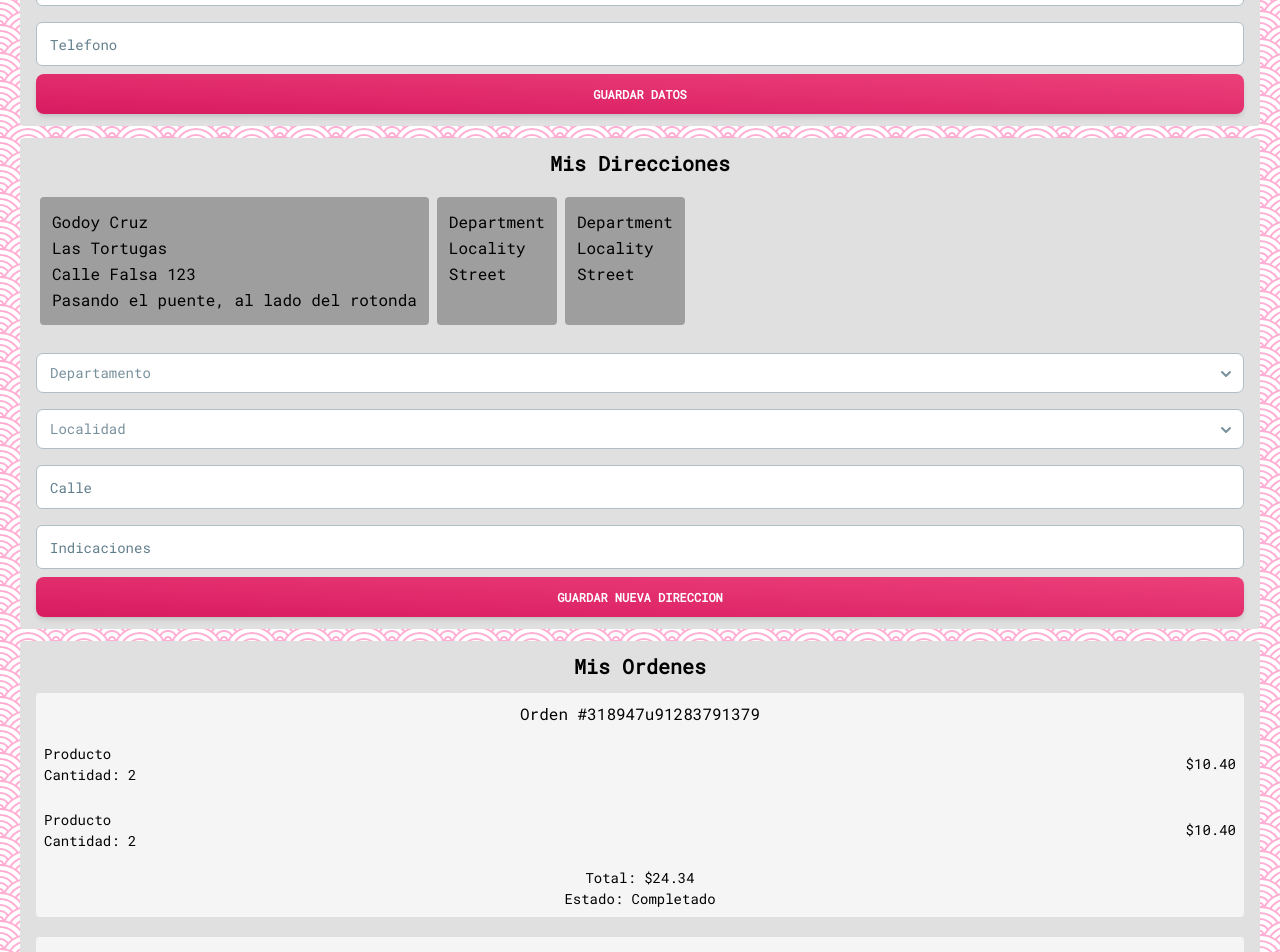
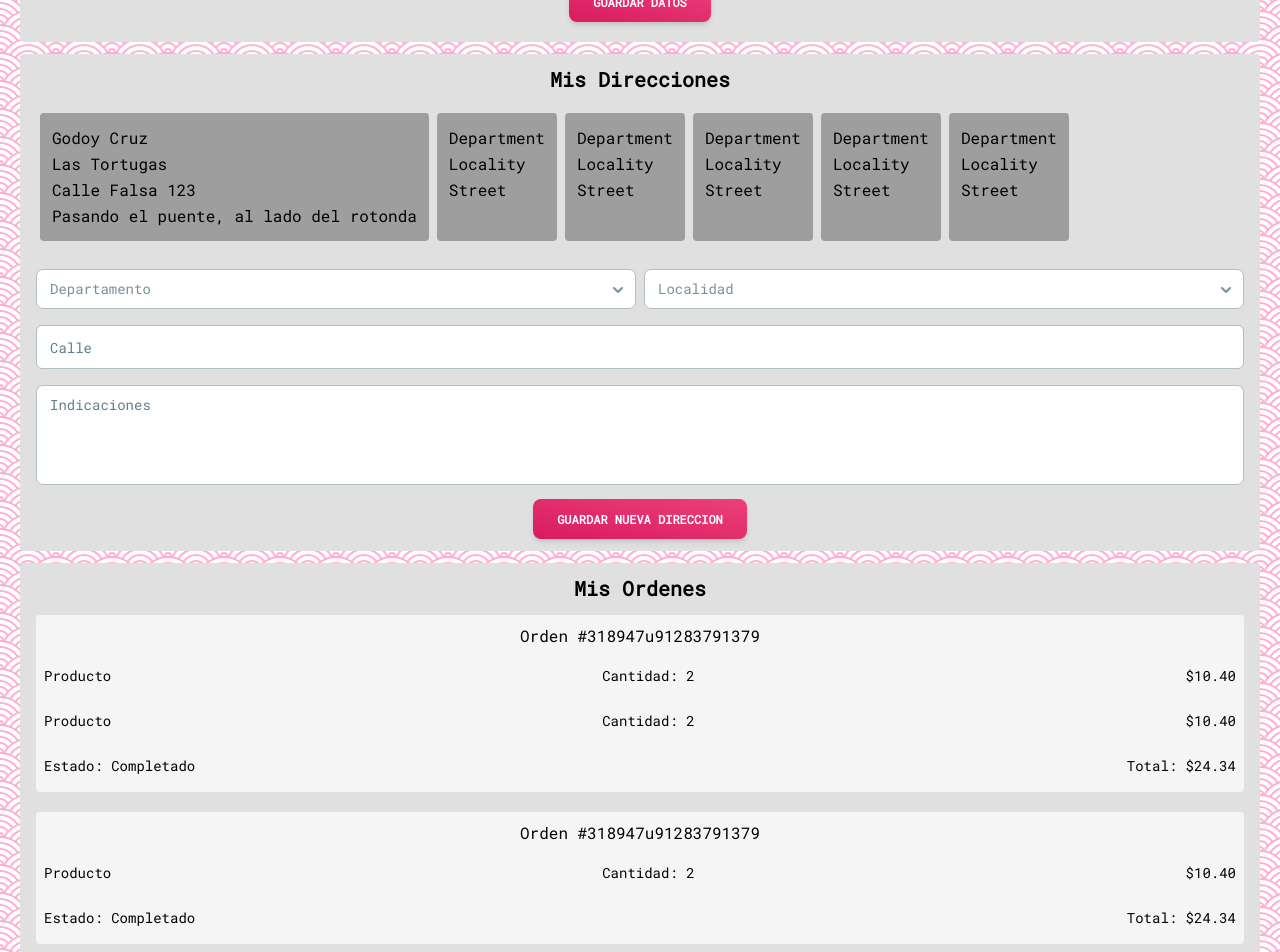
Before and after one commit to kmdz12/market, a React (Vite) app in the folder client/: page /account in a window 1280 px wide. Shown: the part 400-1352 px from the top of the page. Built offline with nearby package versions, Linux system fonts and the light colour scheme; no server answers.

Commit message:
feature: add missing padding to main container, add structure for md breakpoint

```diff
--- a/client/src/pages/Account/Account.page.jsx
+++ b/client/src/pages/Account/Account.page.jsx
@@ -1,7 +1,7 @@
 import React from 'react';
 import NavBarComponent from '../../components/NavBar/navbar.component';
 import FooterComponent from '../../components/Footer/footer.component';
-import { Button, Input, Typography, Select, Option } from '@material-tailwind/react';
+import { Button, Input, Typography, Select, Option, Textarea } from '@material-tailwind/react';
 import '../../animations/animista.css';
 
 function AccountPage() {
@@ -9,7 +9,7 @@ function AccountPage() {
     return (
         <>
             <NavBarComponent />
-            <div className='background'>
+            <div className='background py-5'>
                 <div className='py-5 mx-5 flex justify-center'>
                     <Typography variant='h1'>Mi Cuenta</Typography>
                 </div>
@@ -19,18 +19,20 @@ function AccountPage() {
                     <div className='bg-gray-300 flex flex-col items-center rounded'>
                         <Typography variant='h5' className='py-3'>Mis Datos</Typography>
                         <div className='w-full py-3 px-4'>
+                            <div className='md:flex justify-between'>
                                 <div className='py-2'>
                                     <Input className="bg-white" label='Nombre' variant="outlined" size='lg' />
                                 </div>
                                 <div className='py-2'>
 
-                                <Input className="bg-white " label='Apellido' variant="outlined" size='lg' />
+                                    <Input className="bg-white" label='Apellido' variant="outlined" size='lg' />
                                 </div>
                                 <div className='py-2'>
-                                <Input className="bg-white " label="Telefono" type="number" variant="outlined" size='lg' />
+                                    <Input className="bg-white" label="Telefono" type="number" variant="outlined" size='lg' />
+                                </div>
                             </div>
 
-                            <div className='flex'>
+                            <div className='flex md:flex-col md:items-center md:py-2'>
                                 <Button className='flex grow justify-center shadow-pop-br' color='pink' variant="gradient">Guardar Datos</Button>
                             </div>
                         </div>
@@ -45,7 +47,22 @@ function AccountPage() {
                                 <Typography className='whitespace-nowrap'>Godoy Cruz</Typography>
                                 <Typography className='whitespace-nowrap'>Las Tortugas</Typography>
                                 <Typography className='whitespace-nowrap'>Calle Falsa 123</Typography>
-                                <Typography className='whitespace-wrap'>Pasando el puente, al lado del rotonda</Typography>
+                                <Typography className='whitespace-wrap md:whitespace-nowrap'>Pasando el puente, al lado del rotonda</Typography>
+                            </div>
+                            <div className='bg-gray-500 rounded p-3 mx-1'>
+                                <Typography>Department</Typography>
+                                <Typography>Locality</Typography>
+                                <Typography>Street</Typography>
+                            </div>
+                            <div className='bg-gray-500 rounded p-3 mx-1'>
+                                <Typography>Department</Typography>
+                                <Typography>Locality</Typography>
+                                <Typography>Street</Typography>
+                            </div>
+                            <div className='bg-gray-500 rounded p-3 mx-1'>
+                                <Typography>Department</Typography>
+                                <Typography>Locality</Typography>
+                                <Typography>Street</Typography>
                             </div>
                             <div className='bg-gray-500 rounded p-3 mx-1'>
                                 <Typography>Department</Typography>
@@ -60,7 +77,8 @@ function AccountPage() {
                         </div>
                         {/* New Direction Container */}
                         <div className='py-3 w-full px-4'>
-                            <div className='py-2'>
+                            <div className='md:flex md:justify-between'>
+                                <div className='py-2 md:w-full md:mr-1'>
                                     <Select label="Departamento" className='bg-white'>
                                         <Option>Material Tailwind HTML</Option>
                                         <Option>Material Tailwind React</Option>
@@ -69,23 +87,26 @@ function AccountPage() {
                                         <Option>Material Tailwind Svelte</Option>
                                     </Select>
                                 </div>
-                            <div className='py-2'>
-                                <Select label="Localidad" className='bg-white whitespace-nowrap'>
+                                <div className='py-2 md:w-full md:ml-1'>
+                                    <Select label="Localidad" className='bg-white'>
                                         <Option>Material Tailwind HTML</Option>
                                         <Option>Material Tailwind React</Option>
                                         <Option>Material Tailwind Vue</Option>
                                         <Option>Material Tailwind Angular</Option>
-                                    <Option className='whitespace-nowrap'>Material Tailwind Svelte</Option>
+                                        <Option>Material Tailwind Svelte</Option>
                                     </Select>
                                 </div>
+                            </div>
+                            <div>
                                 <div className='py-2'>
-                                <Input className="bg-white " label="Calle" type="text" variant="outlined" size='lg' />
+                                    <Input className="bg-white" label="Calle" type="text" variant="outlined" size='lg' />
                                 </div>
                                 <div className='py-2'>
-                                <Input className="bg-white " label="Indicaciones" type="text" variant="outlined" size='lg' />
+                                    <Textarea label="Indicaciones" className='bg-white' variant='outlined' size='md' />
+                                </div>
                             </div>
 
-                            <div className='flex'>
+                            <div className='flex md:flex-col md:items-center'>
                                 <Button className='flex grow justify-center shadow-pop-br' color='pink' variant="gradient">Guardar Nueva Direccion</Button>
                             </div>
                         </div>
@@ -96,23 +117,32 @@ function AccountPage() {
 
                         <div className='py-2 w-full bg-gray-100 rounded mb-5'>
                             <Typography className='text-center'>Orden #318947u91283791379</Typography>
-                            <div className='flex justify-between items-center my-2 p-2'>
+
+                            <div className='flex flex-row justify-between my-2 p-2'>
+                                <div className='flex flex-col md:flex-row md:grow md:justify-between'>
+                                    <Typography variant="small">Producto</Typography>
+                                    <div className='md:flex md:grow md:justify-center'>
+                                        <Typography variant="small">Cantidad: 2</Typography>
+                                    </div>
+                                </div>
                                 <div>
-                                    <Typography variant="small" >Producto</Typography>
-                                    <Typography variant="small" >Cantidad: 2</Typography>
+                                    <Typography variant="small">$10.40</Typography>
                                 </div>
-                                <Typography variant="small" >$10.40</Typography>
+                            </div>
 
+                            <div className='flex flex-row justify-between my-2 p-2'>
+                                <div className='flex flex-col md:flex-row md:grow md:justify-between'>
+                                    <Typography variant="small">Producto</Typography>
+                                    <div className='md:flex md:grow md:justify-center'>
+                                        <Typography variant="small">Cantidad: 2</Typography>
                                     </div>
-                            <div className='flex justify-between items-center my-2 p-2'>
+                                </div>
                                 <div>
-                                    <Typography variant="small" >Producto</Typography>
-                                    <Typography variant="small" >Cantidad: 2</Typography>
+                                    <Typography variant="small">$10.40</Typography>
                                 </div>
-                                <Typography variant="small" >$10.40</Typography>
+                            </div>
 
-                            </div>
-                            <div className='flex flex-col items-center mt-2'>
+                            <div className='flex flex-col items-center mt-2 md:flex-row-reverse md:justify-between md:p-2'>
                                 <Typography variant="small">Total: $24.34</Typography>
                                 <Typography variant="small">Estado: Completado</Typography>
                             </div>
@@ -120,22 +150,28 @@ function AccountPage() {
 
                         <div className='py-2 w-full bg-gray-100 rounded mb-5'>
                             <Typography className='text-center'>Orden #318947u91283791379</Typography>
-                            <div className='flex justify-between items-center my-2 p-2'>
+
+                            <div className='flex flex-row justify-between my-2 p-2'>
+                                <div className='flex flex-col md:flex-row md:grow md:justify-between'>
+                                    <Typography variant="small">Producto</Typography>
+                                    <div className='md:flex md:grow md:justify-center'>
+                                        <Typography variant="small">Cantidad: 2</Typography>
+                                    </div>
+                                </div>
                                 <div>
-                                    <Typography variant="small" >Producto</Typography>
-                                    <Typography variant="small" >Cantidad: 2</Typography>
+                                    <Typography variant="small">$10.40</Typography>
                                 </div>
-                                <Typography variant="small" >$10.40</Typography>
                             </div>
-                            <div className='flex flex-col items-center mt-2'>
+
+                            <div className='flex flex-col items-center mt-2 md:flex-row-reverse md:justify-between md:p-2'>
                                 <Typography variant="small">Total: $24.34</Typography>
                                 <Typography variant="small">Estado: Completado</Typography>
                             </div>
                         </div>
                     </div>
                 </div>
+            </div>
             <FooterComponent />
-            </div>
 
         </>
     )
```
Lines whose indentation alone changed are shown as unchanged.
